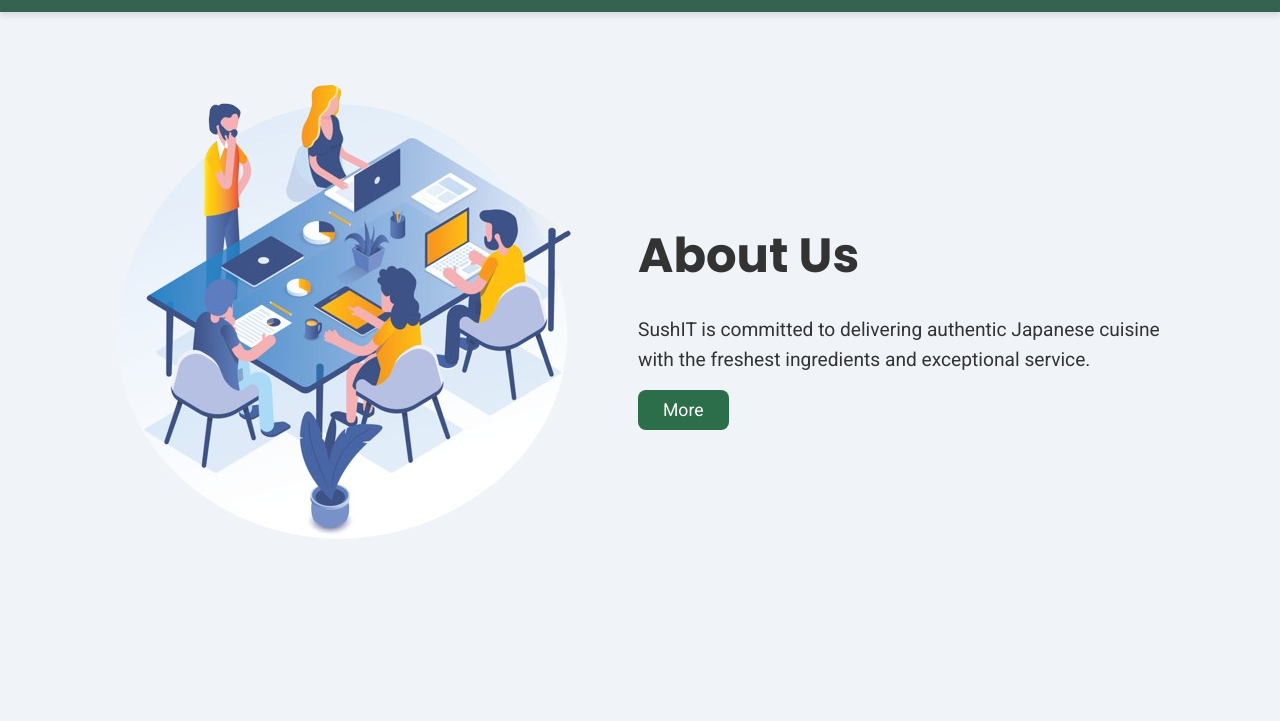
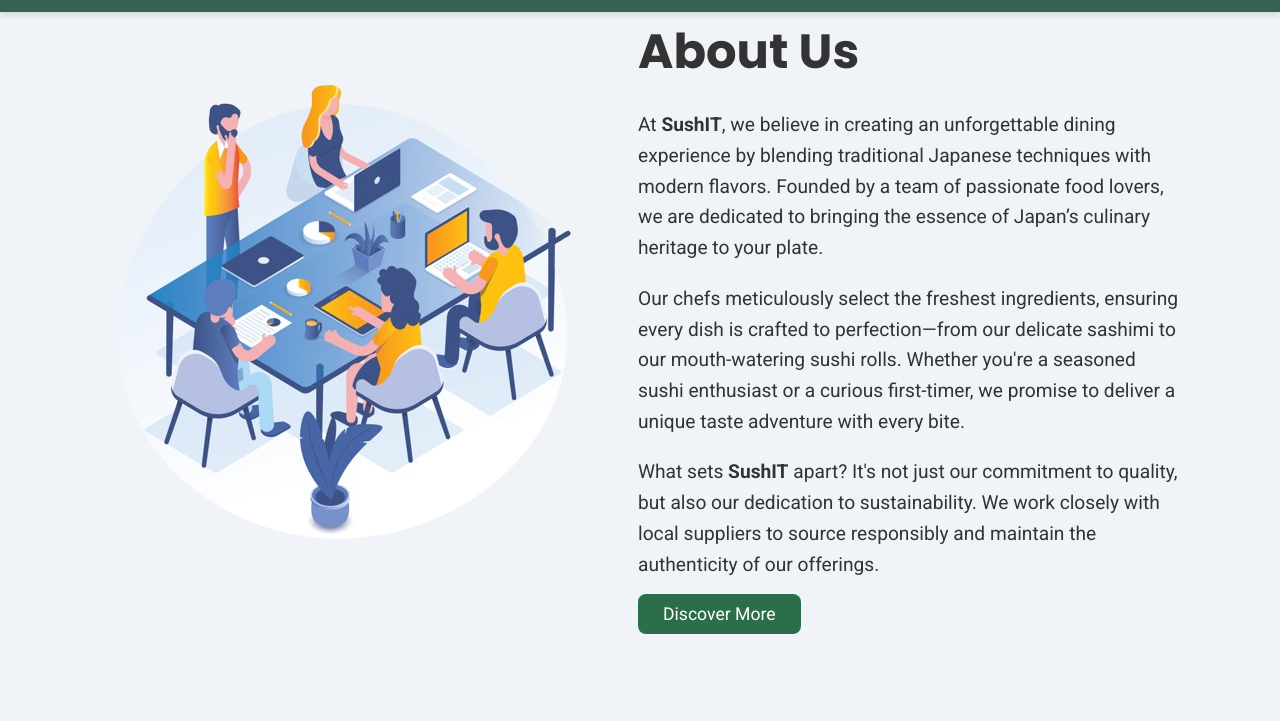
Before and after one commit to kokonz/pweb-HTML_CSS-P20-2024, a plain HTML site: page about-us.html in a window 1280 px wide. Shown: the part 79-800 px from the top of the page. Drawn offline with Linux system fonts and the light colour scheme.

Commit message:
Update about-us.html

```diff
--- a/about-us.html
+++ b/about-us.html
@@ -39,8 +39,16 @@
         </div>
         <div class="about-us-text">
             <h2>About Us</h2>
-                <p>SushIT is committed to delivering authentic Japanese cuisine with the freshest ingredients and exceptional service.</p>
-                <a href="#more" class="cta-more-button">More</a>
+            <p>
+                At <strong>SushIT</strong>, we believe in creating an unforgettable dining experience by blending traditional Japanese techniques with modern flavors. Founded by a team of passionate food lovers, we are dedicated to bringing the essence of Japan’s culinary heritage to your plate.
+            </p>
+            <p>
+                Our chefs meticulously select the freshest ingredients, ensuring every dish is crafted to perfection—from our delicate sashimi to our mouth-watering sushi rolls. Whether you're a seasoned sushi enthusiast or a curious first-timer, we promise to deliver a unique taste adventure with every bite.
+            </p>
+            <p>
+                What sets <strong>SushIT</strong> apart? It's not just our commitment to quality, but also our dedication to sustainability. We work closely with local suppliers to source responsibly and maintain the authenticity of our offerings.
+            </p>
+            <a href="#more" class="cta-more-button">Discover More</a>
         </div>
     </div>
 </section>
```
Lines whose indentation alone changed are shown as unchanged.
